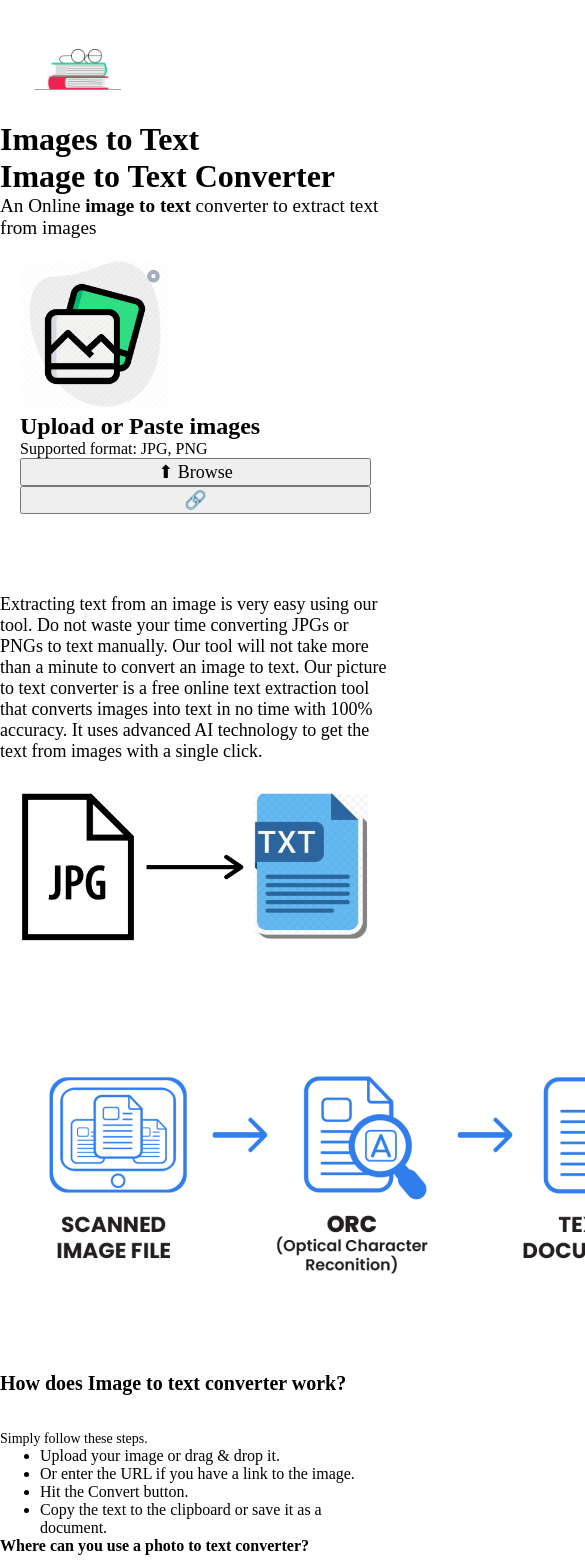
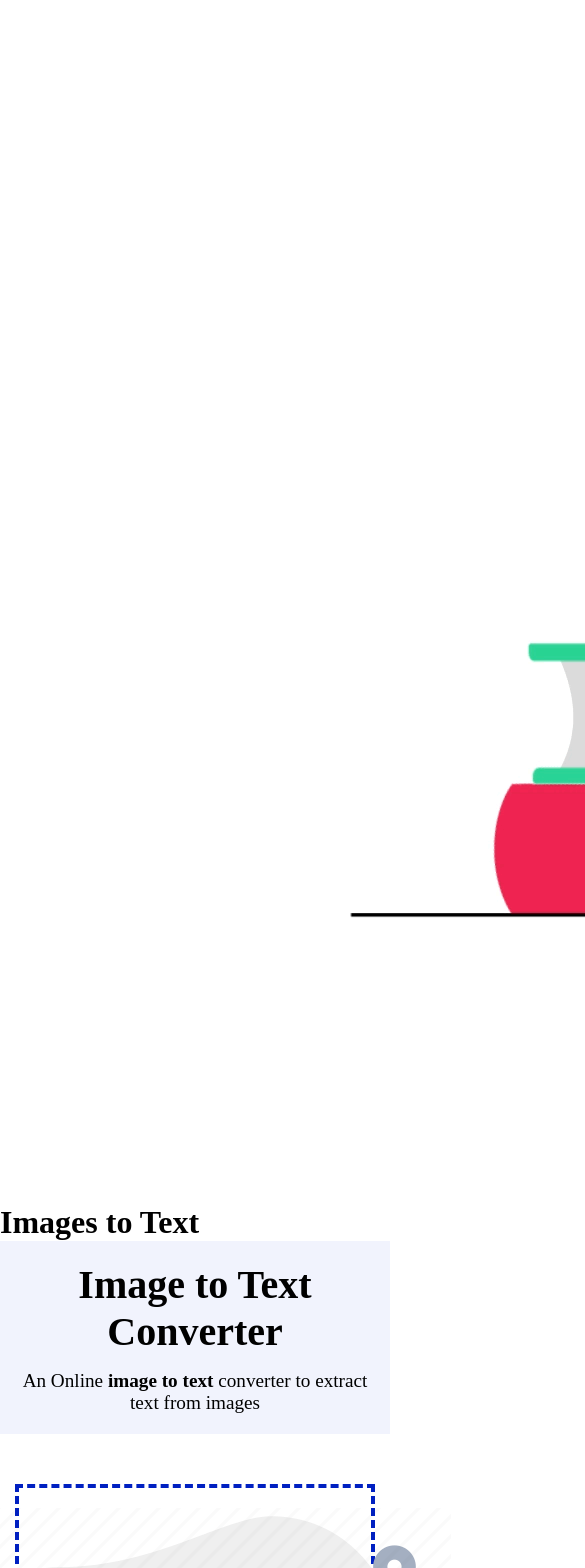
Before and after one commit to AbhishekPawarA1/ImageToText, a React (Vite) app in the folder imagetotext/: page / in a window 390 px wide. Shown: the top 1568 px of the page, 585 px wide, since content can reach past the window. Built offline with nearby package versions, Linux system fonts and the light colour scheme.

Commit message:
reduce size

```diff
--- a/imagetotext/src/css/ImageToText.css
+++ b/imagetotext/src/css/ImageToText.css
@@ -2,110 +2,132 @@
     font-family: cursive;
 }
 
+.uper-text-heading {
+    background-color: #f1f3fd;
+    padding: 20px;
+    text-align: center;
+    max-height: max-content;
+    align-items: center;
+    display: flex;
+    flex-direction: column;
+    gap: 15px;
+}
+
 .uper-text-heading h1 {
-    font-size: 2.5em;
+    font-size: 3.5em;  /* Reduced size */
 }
 
 .uper-text-heading p {
-    font-size: 1.2em;
-}
-
-.image-book {
-    width: 10%;
-}
-
-.nav-heading > h1 {
-    font-size: 2em;
+    font-size: 1.5em;  /* Reduced size */
+    font-family: cursive;
 }
 
 .upload-file-div {
-    width: 90%;
-    padding: 20px;
-}
-
-.upload-file-div img {
-    width: 200px;
+    width: 80%;
+    margin: auto;
+    height: max-content;
+    border: 4px dashed #0020c1;
+    text-align: center;
+    display: flex;
+    flex-direction: column;
+    justify-content: center;
+    align-items: center;
+    padding: 20px;  /* Reduced padding */
+    gap: 15px;
+    margin-top: 50px;
 }
 
 .upload-file-div h1 {
-    font-size: 2em;
+    font-size: 2.5em;  /* Reduced size */
 }
 
 .upload-file-div p {
-    font-size: 20px;
+    font-size: 22px;  /* Reduced size */
 }
 
 .browse-button {
-    font-size: 24px;
+    background-color: #f1f3fd;
+    font-size: 24px;  /* Reduced size */
+    border: 1px solid  #e1e6ff;
+    cursor: pointer;
+    height: 60px;  /* Reduced size */
+    border-radius: 10px;
+    width: 180px;
+    font-family: cursive;
 }
 
 .copy-link-button {
-    font-size: 24px;
-}
-
-.url-input {
-    font-size: 24px;
+    background: none;
+    border: 1px solid #e1e6ff;
+    cursor: pointer;
+    font-size: 24px;  /* Reduced size */
+    padding: 10px 15px;
+    border-radius: 10px;
+    height: 60px;  /* Reduced height */
 }
 
 .extracted-div {
-    padding: 30px;
+    padding: 40px;  /* Reduced padding */
+    width: 80%;
+    margin: auto;
 }
 
 .extracted-text {
-    font-size: 20px;
+    font-size: 24px;  /* Reduced size */
+    margin-left: 0;
 }
 
 .about-application p {
-    font-size: 24px;
+    font-size: 28px;  /* Reduced size */
+    width: 50%;
+    font-family: Verdana, Geneva, Tahoma, sans-serif;
 }
 
 .howtouse h1 {
-    font-size: 30px;
+    font-size: 40px;  /* Reduced size */
 }
 
 .howtouse p {
-    font-size: 18px;
+    font-size: 24px;  /* Reduced size */
 }
 
-.howtouse ul li {
-    font-size: 22px;
+.where-to-use-div h1 {
+    text-align: center;
+    font-size: 2.5em;  /* Reduced size */
 }
 
 .single-div h1 {
-    font-size: 30px;
+    font-size: 32px;  /* Reduced size */
 }
 
 .single-div p {
-    font-size: 24px;
+    font-size: 28px;  /* Reduced size */
 }
 
 .footer p {
-    font-size: 28px;
+    font-size: 28px;  /* Reduced size */
 }
 
-@media screen and (max-width: 768px) {
+.footer b {
+    font-size: 22px;  /* Reduced size */
+}
+
+/* For medium screens (tablet) */
+@media (max-width: 1000px) {
     .uper-text-heading h1 {
-        font-size: 2em;
+        font-size: 2.5em;  /* Reduced size */
     }
 
     .uper-text-heading p {
-        font-size: 1.2em;
-    }
-
-    .image-book {
-        width: 30%;
-    }
-
-    .upload-file-div img {
-        width: 180px;
+        font-size: 1.2em;  /* Reduced size */
     }
 
     .upload-file-div h1 {
-        font-size: 1.5em;
+        font-size: 2.2em;  /* Reduced size */
     }
 
     .upload-file-div p {
-        font-size: 18px;
+        font-size: 20px;  /* Reduced size */
     }
 
     .file-button {
@@ -114,127 +136,118 @@
 
     .browse-button {
         width: 100%;
-        font-size: 20px;
+        font-size: 22px;  /* Reduced size */
     }
 
     .copy-link-button {
-        font-size: 20px;
+        font-size: 22px;  /* Reduced size */
         width: 100%;
     }
 
     .url-input {
-        font-size: 20px;
+        font-size: 22px;  /* Reduced size */
     }
 
     .extracted-text {
-        font-size: 18px;
+        font-size: 20px;  /* Reduced size */
     }
 
     .about-application p {
-        font-size: 20px;
-    }
-
-    .about-application img {
         width: 100%;
+        font-size: 24px;  /* Reduced size */
     }
 
     .howtouse h1 {
-        font-size: 25px;
+        font-size: 30px;  /* Reduced size */
     }
 
     .howtouse p {
-        font-size: 16px;
-    }
-
-    .howtouse ul li {
-        font-size: 20px;
-    }
-
-    .single-div {
-        padding: 20px;
-    }
-
-    .footer p {
-        font-size: 22px;
+        font-size: 20px;  /* Reduced size */
     }
 }
 
-@media screen and (max-width: 480px) {
-    .where-to-use {
-        grid-template-columns: 1fr;
-    }
-
+/* For smaller devices (below 768px) */
+@media screen and (max-width: 768px) {
     .where-to-use-div h1 {
-        font-size: 1em;
-    }
-
-    .uper-text-heading h1 {
-        font-size: 2em;
-    }
-
-    .uper-text-heading p {
-        font-size: 1.2em;
-    }
-
-    .image-book {
-        width: 40%;
-    }
-
-    .upload-file-div img {
-        width: 150px;
+        font-size: 1.5em;  /* Reduced size */
     }
 
     .upload-file-div h1 {
-        font-size: 1.5em;
+        font-size: 2em;  /* Reduced size */
     }
 
     .upload-file-div p {
-        font-size: 16px;
-    }
-
-    .file-button {
-        flex-direction: column;
+        font-size: 18px;  /* Reduced size */
     }
 
     .browse-button {
-        width: 100%;
-        font-size: 18px;
+        font-size: 20px;  /* Reduced size */
     }
 
     .copy-link-button {
-        font-size: 18px;
-        width: 100%;
+        font-size: 20px;  /* Reduced size */
     }
 
     .url-input {
-        font-size: 18px;
+        font-size: 20px;  /* Reduced size */
     }
 
     .extracted-text {
-        font-size: 16px;
+        font-size: 18px;  /* Reduced size */
     }
 
     .about-application p {
-        font-size: 18px;
+        font-size: 20px;  /* Reduced size */
     }
 
     .howtouse h1 {
-        font-size: 20px;
+        font-size: 25px;  /* Reduced size */
     }
 
     .howtouse p {
-        font-size: 14px;
+        font-size: 18px;  /* Reduced size */
+    }
+}
+
+/* For very small screens (mobile devices) */
+@media screen and (max-width: 480px) {
+    .where-to-use-div h1 {
+        font-size: 1.2em;  /* Reduced size */
     }
 
-    .howtouse ul li {
-        font-size: 16px;
+    .upload-file-div h1 {
+        font-size: 1.8em;  /* Reduced size */
     }
 
-    .single-div {
-        padding: 10px;
+    .upload-file-div p {
+        font-size: 16px;  /* Reduced size */
     }
 
-    .footer p {
-        font-size: 18px;
+    .browse-button {
+        font-size: 18px;  /* Reduced size */
+    }
+
+    .copy-link-button {
+        font-size: 18px;  /* Reduced size */
+    }
+
+    .url-input {
+        font-size: 18px;  /* Reduced size */
+    }
+
+    .extracted-text {
+        font-size: 16px;  /* Reduced size */
+    }
+
+    .about-application p {
+        font-size: 16px;  /* Reduced size */
+    }
+
+    .howtouse h1 {
+        font-size: 22px;  /* Reduced size */
+    }
+
+    .howtouse p {
+        font-size: 16px;  /* Reduced size */
     }
 }
```
